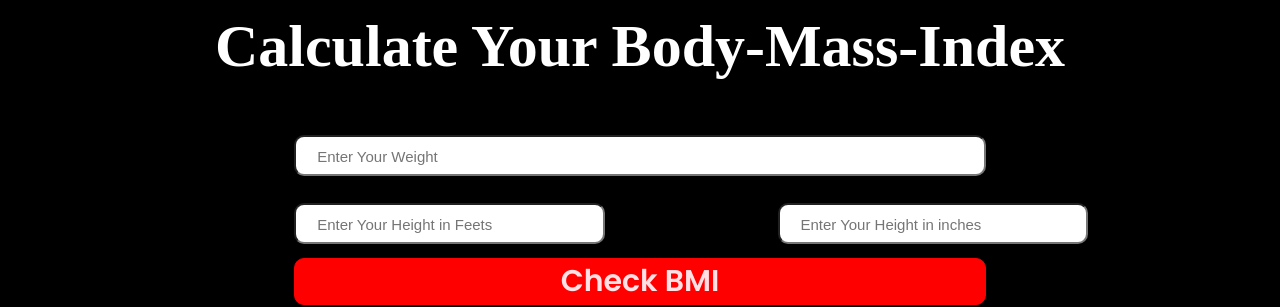
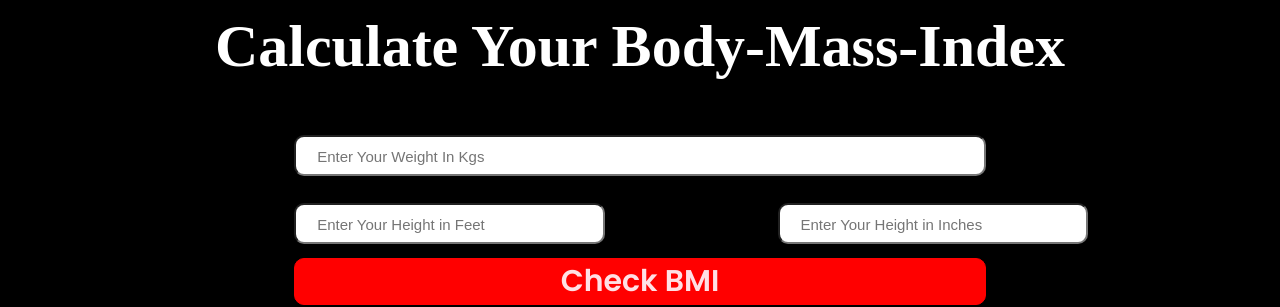
Before and after one commit to MuhammadTaha01/gym, a React (Vite) app: page / in a window 1280 px wide. Shown: the part 4360-4667 px from the top of the page. Built offline with nearby package versions, Linux system fonts and the light colour scheme; a web font is replaced by a local one.

Commit message:
BMI Calculator was made functional

```diff
--- a/src/componentsJSX/bmi.jsx
+++ b/src/componentsJSX/bmi.jsx
@@ -1,29 +1,46 @@
 import React from 'react'
 import '../componentsCSS/bmi.css'
 
-const bmi = () => {
+const Bmi = () => {
+
+    const CheckBmi = () => {
+        const feet = document.getElementById('feet').value;
+        const inches = document.getElementById('inches').value;
+        const weight = document.getElementById('weight').value;
+
+        if (!feet || !inches || !weight) {
+            alert("Please enter all fields.");
+            return;
+        }
+
+        const totalInches = (parseFloat(feet) * 12) + parseFloat(inches);
+        const heightInMeters = totalInches * 0.0254;
+        const weightInKg = parseFloat(weight);
+
+        const bmi = weightInKg / (heightInMeters ** 2);
+        document.getElementById('Result').innerText = bmi.toFixed(2);
+    }
+
     return (
         <div className='Bmi-Container'>
-
             <hr />
-
             <div className="Bmi-Text">
                 <h1>Calculate Your Body-Mass-Index</h1>
             </div>
             <div className="Bmi-Inputs">
-            <input placeholder='Enter Your Weight' type="text" name="" id="" />
+                <input placeholder='Enter Your Weight In Kgs' type="text" id="weight" />
                 <div className="Bmi-Feet-Inches">
-                <input placeholder='Enter Your Height in Feets' className='Feet' type="text" name="" id="" />
-                <input placeholder='Enter Your Height in inches' className='Inches' type="text" name="" id="" />
+                    <input placeholder='Enter Your Height in Feet' className='Feet' type="text" id="feet" />
+                    <input placeholder='Enter Your Height in Inches' className='Inches' type="text" id="inches" />
                 </div>
-            <button>Check BMI</button>
+                <button onClick={CheckBmi}>Check BMI</button>
             </div>
             <div className="Bmi-Result">
-            <h1>Your Body Mass Index is: </h1>
+                <h1>Your Body Mass Index is: <span id='Result'></span></h1>
             </div>
             <hr />
         </div>
     )
 }
 
-export default bmi
+export default Bmi;
```
Lines whose indentation alone changed are shown as unchanged.
